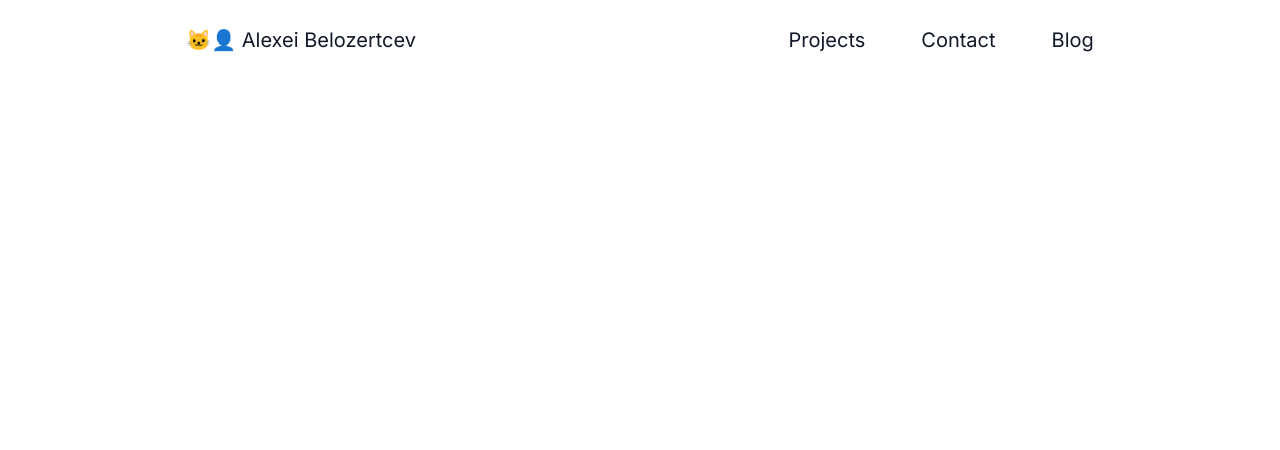
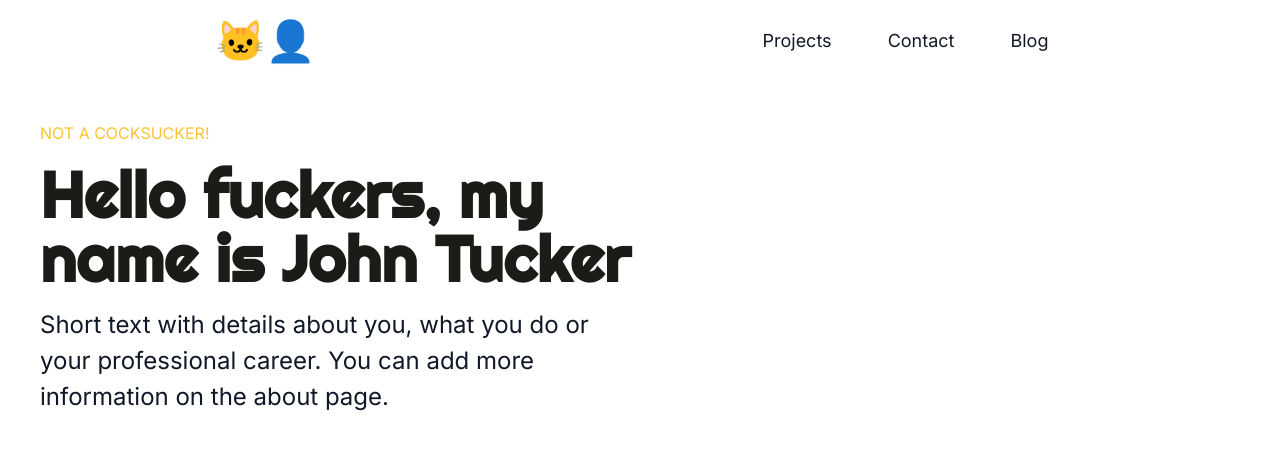
Before and after one commit to AlekseiBelozertsev/blog, a Next.js app: page / in a window 1280 px wide. Shown: the top 450 px of the page. Built offline with nearby package versions, Linux system fonts and the light colour scheme.

Commit message:
feat: home page content added

```diff
--- a/components/Layout.tsx
+++ b/components/Layout.tsx
@@ -7,7 +7,7 @@ const MainLayout = styled.div`
     flex-direction: column;
     width: 100%;
     height: 100vh;
-    margin-top: 80px;
+    margin-top: 120px;
 `;
 
 export const PageLayout = styled.div`
--- a/components/Navbar.tsx
+++ b/components/Navbar.tsx
@@ -5,13 +5,19 @@ import styled from 'styled-components';
 const NavbarBody = styled.header`
     position: fixed;
     display: flex;
+    flex-direction: row;
     justify-content: space-around;
     top: 0;
     left: 0;
     width: 100%;
     height: 80px;
-    backdrop-filter: blur(6px);
+    backdrop-filter: blur(12px);
     background: transparent;
+    z-index: 2;
+
+    .logo {
+        font-size: 40px;
+    }
 `;
 
 const NavbarInner = styled.div`
@@ -22,10 +28,14 @@ const NavbarInner = styled.div`
    align-items: center;
    width: fit-content;
    gap: 24px;
-
    font-family: 'Inter';
-   font-size: 20px;
+   font-size: 18px;
    color: #111827;
+   @media(max-width: 768px) {
+        gap: 8px;
+        padding: 8px;
+        font-size: 16px;
+    }
 `;
 
 const LinkContainer = styled(Link)`
@@ -40,15 +50,16 @@ const LinkContainer = styled(Link)`
     :focus {
         background-color: #ECECE9
     }
+    @media(max-width: 768px) {
+        padding: 8px;
+    }
 `;
 
 const Navbar = () => {
     return (
         <NavbarBody>
             <NavbarInner>
-                <LinkContainer href={'/'}>
-                    <span>🐱‍👤 Alexei Belozertcev</span>
-                </LinkContainer>
+                <span className='logo'>🐱‍👤</span>
             </NavbarInner>
             <NavbarInner>
                 <LinkContainer href={'/'}>
--- /dev/null
+++ b/lib/breakpoints.tsx
@@ -0,0 +1 @@
+export const mobile = '768px';
--- a/pages/index.tsx
+++ b/pages/index.tsx
@@ -8,18 +8,66 @@ export default function Home() {
   return (
     <>
       <Head>
-        <title>F#ucker</title>
+        <title>Alexei Belozertcev</title>
         <meta name="description" content="Generated by create next app" />
         <meta name="viewport" content="width=device-width, initial-scale=1" />
       </Head>
       <HomeWrapper>
-
+       <HomeSection>
+          <span className='home-section_profession'>Not a cocksucker!</span>
+          <h1>Hello fuckers, my name is John Tucker</h1>
+          <p>Short text with details about you, what you do or your professional career. You can add more information on the about page.</p>
+       </HomeSection>
       </HomeWrapper>
     </>
   )
 };
 
 const HomeWrapper = styled.div`
-  display: flex;
+  display: grid;
+  justify-content: center;
+  grid-template-columns: repeat(2, 1fr);
   width: 100%;
 `;
+
+const HomeSection = styled.div`
+  display: flex;
+  flex-direction: column;
+  gap: 16px;
+
+  span {
+    font-family: 'Inter', sans-serif;
+    font-style: normal;
+    font-weight: 400;
+    font-size: 16px;
+    line-height: 27px;
+    text-transform: uppercase;
+    color: #FDC435;
+  }
+
+  .home-section_profession {
+    z-index: 1;
+  }
+
+  p {
+    font-family: 'Inter';
+    font-style: normal;
+    font-weight: 400;
+    font-size: 24px;
+    line-height: 150%;
+    color: #111827;
+  }
+
+  h1 {
+    font-family: 'Righteous', cursive;
+    font-style: normal;
+    font-weight: 700;
+    font-size: 64px;
+    line-height: 1em;
+    color: #1B1B18;
+  }
+
+  h2 {
+
+  }
+`;
--- a/styles/globals.css
+++ b/styles/globals.css
@@ -83,7 +83,6 @@ html,
 body {
   max-width: 100vw;
   overflow-x: hidden;
-  /* background-color: #F3EAC0; */
 }
 
 a {
@@ -91,15 +90,6 @@ a {
   text-decoration: none;
 }
 
-h1, h2 {
-  font-family: 'Fira Mono';
-  font-weight: 700;
-  padding: 0;
-  margin: 0 0 1.1625rem;
-  line-height: 1.33;
-  letter-spacing: .2rem;
-}
-
 @media (prefers-color-scheme: dark) {
   html {
     color-scheme: dark;
```
Also changed, not shown: src/typography.tsx (deleted, +0 -9 lines), pages/blog/[slug].tsx (indentation only).
